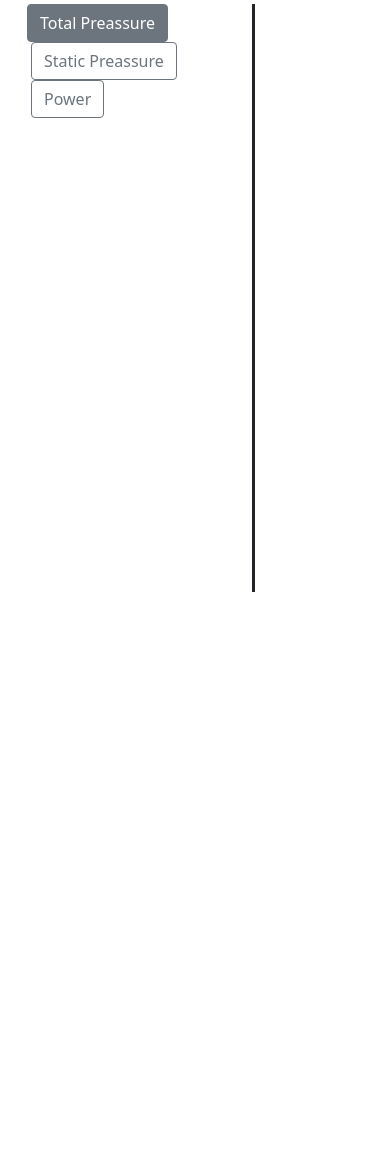
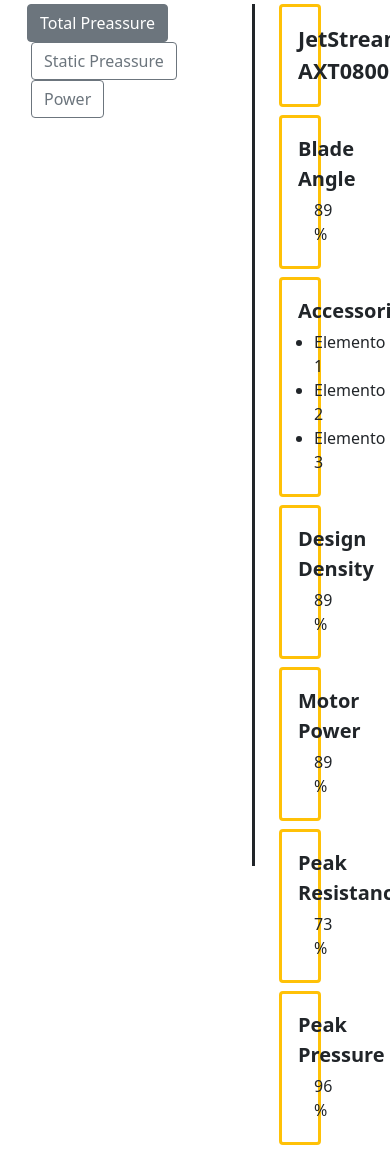
Before and after one commit to DanielSepu/AFD, a Django app: page /fandesign/ in a window 390 px wide; the page is wider, and only the part inside the window is pictured. Shown: the part 56-1209 px from the top of that part. Before the commit the page ends 648 px from the top of that part, so only its background shows below. Run offline with Django 4.2, Linux system fonts and the light colour scheme; data that the repository does not hold is empty; some libraries are stand-ins or nearby versions.

Commit message:
Added a line to plot the fan curve and boxes with information in fan design curve and current status .

```diff
--- a/ventapp/applications/dbs/forms.py
+++ b/ventapp/applications/dbs/forms.py
@@ -96,7 +96,7 @@
       def label_from_instance(self, obj):
          return obj.nombre
 
-   ventilador = CustomPFV(queryset=Ventilador.objects.all(),widget=forms.Select,label='Ventilador')
+   ventilador = CustomPFV(queryset=Ventilador.objects.all(),widget=forms.Select, label='Ventilador')
    curva_diseno = CustomPFI(queryset=CurvaDiseno.objects.all(),widget=forms.Select(attrs={'disabled':'disabled'}),label='Curva Diseño')
    ducto = CustomPFI(queryset=Ducto.objects.all(),widget=forms.Select,label='Ducto')
    s_partida = CustomPSP(queryset=Sistema_Partida.objects.all(),widget=forms.Select,label='Sistema de partida')
--- a/ventapp/applications/fandesign/views.py
+++ b/ventapp/applications/fandesign/views.py
@@ -1,3 +1,4 @@
+import pdb
 from django.shortcuts import render
 import pandas as pd  # Importa pandas
 import numpy as np
@@ -9,39 +10,45 @@
 
 from modules.graphdata import *
 from modules.queries import *
+from django.db.models import Max
+from applications.getdata.models import Proyecto
 
 def fandesign(request):
    if request.method == 'GET':
       # Obtener el tipo de gráfico seleccionado desde la solicitud
       chart_type = request.GET.get('chart_type')
       # Lógica para diferentes tipos de gráficos
+
+      #identifica id de  último proyecto guardado
+      #id_proyecto = Proyecto.objects.using('sensorDB').aggregate(Max('id'))['id__max']
+      proyect =  Proyecto.objects.all().order_by('id').first()
+
       if chart_type == 'total_pressure':
          ### FAN DATA ###
-         df_fan = get_fan_data('pt')
+         df_fan = get_fan_data(proyect, 'pt')
          ### SENSORs DATA ###
          # df_sensor1 = get_sensor_data() # desde CSVs
          df_sensor1 = get_10min_sensor_data() # desde BD
          ### VDF DATA ###
          # df_vdf = get_vdf_data() # desde CSVs
          df_vdf = get_10min_vdf_data()# desde BD
-
          Q_medido = df_sensor1["q1"].mean()
          P_medido = df_sensor1["pt1"].mean()
-         densidad_fan = df_fan["densidad"].mean()
+         densidad_fan = float(proyect.curva_diseno.densidad)
          densidad_sensor1 = df_sensor1["densidad1"].mean()
-         rpm_fan = df_fan["rpm"].mean()
+         rpm_fan = float(proyect.curva_diseno.rpm)
          rpm_vdf = df_vdf["rpm"].mean()
 
          df_adjust = pd.DataFrame()
          df_adjust['q_rpm']=rpm_adjust_caudal(df_fan['caudal'],rpm_fan,rpm_vdf)
-         df_adjust['pt_rpm']=rpm_adjust_pt(df_fan['presionTotal'],rpm_fan,rpm_vdf)
+         df_adjust['pt_rpm']=rpm_adjust_pt(df_fan['presion'],rpm_fan,rpm_vdf)
          df_adjust['pt_dens']=dens_adjust_pt(df_adjust['pt_rpm'],densidad_fan,densidad_sensor1)
 
          df_graph = df_adjust.loc[:, ["q_rpm", "pt_dens"]]
 
       elif chart_type == 'static_pressure':
          ### FAN DATA ###
-         df_fan = get_fan_data('pt')
+         df_fan = get_fan_data(proyect,'pt')
          ### SENSORs DATA ###  #Reemplazar con datos sensor BD
          df_sensor1 = get_sensor_data()
          ### VDF DATA ###
@@ -49,21 +56,21 @@
 
          Q_medido = df_sensor1["q1"].mean()
          P_medido = df_sensor1["pe1"].mean()
-         densidad_fan = df_fan["densidad"].mean()
+         densidad_fan = float(proyect.curva_diseno.densidad)
          densidad_sensor1 = df_sensor1["densidad1"].mean()
-         rpm_fan = df_fan["rpm"].mean()
+         rpm_fan = float(proyect.curva_diseno.rpm)
          rpm_vdf = df_vdf["rpm"].mean()
 
          df_adjust = pd.DataFrame()
          df_adjust['q_rpm']=rpm_adjust_caudal(df_fan['caudal'],rpm_fan,rpm_vdf)
-         df_adjust['pt_rpm']=rpm_adjust_pt(df_fan['presionTotal'],rpm_fan,rpm_vdf)
+         df_adjust['pt_rpm']=rpm_adjust_pt(df_fan['presion'],rpm_fan,rpm_vdf)
          df_adjust['pt_dens']=dens_adjust_pt(df_adjust['pt_rpm'],densidad_fan,densidad_sensor1)
 
          df_graph = df_adjust.loc[:, ["q_rpm", "pt_dens"]]
 
       elif chart_type == 'power':
          ### FAN DATA ###
-         df_fan = get_fan_data('pot')
+         df_fan = get_fan_data(proyect, 'pot')
          ### SENSORs DATA ###  #Reemplazar con datos sensor BD
          df_sensor1 = get_sensor_data()
          ### VDF DATA ###
@@ -72,9 +79,9 @@
          Q_medido = df_sensor1["q1"].mean()
          P_medido = df_vdf["potencia"].mean()
 
-         densidad_fan = df_fan["densidad"].mean()
+         densidad_fan = proyect.curva_diseno.densidad
          densidad_sensor1 = df_sensor1["densidad1"].mean()
-         rpm_fan = df_fan["rpm"].mean()
+         rpm_fan = proyect.curva_diseno.rpm
          rpm_vdf = df_vdf["rpm"].mean()
 
          df_adjust = pd.DataFrame()
@@ -90,6 +97,7 @@
       # Convierte los datos a una lista de diccionarios
       scatter_data_fan_list = df_fan.to_dict(orient='records')
 
+
       # Pasa los datos a la plantilla
       context = {'scatter_data': scatter_data_fan_list, 'chart_type': chart_type, 'promedios':[Q_medido,P_medido]}
       return render(request, 'fanDesign.html', context)
--- a/ventapp/static/js/fancurveplot.js
+++ b/ventapp/static/js/fancurveplot.js
@@ -63,6 +63,20 @@
          .attr("cy", y(promedios[1]))
          .attr("r", 8)
          .attr("fill", "red");
+
+
+             // se ha agregado la linea
+          svg.append("path")
+         .datum(data)
+         .attr("fill", "none")
+         .attr("stroke", "black")
+         .attr("stroke-width", 1.5)
+         .attr("d", d3.line()
+         .curve(d3.curveBasis) // Just add that to have a curve instead of segments
+         .x(function(d) { return x(d[keys[0]]); })
+         .y(function(d) { return y(d[keys[1]]); })
+      )
+
 
          // Append the SVG element.
          //graphContainer.innerHTML = ""; // Limpiar el contenedor antes de agregar el nuevo gráfico
--- a/ventapp/static/js/settings/currentProject.js
+++ b/ventapp/static/js/settings/currentProject.js
@@ -11,7 +11,7 @@
     },
     success:function(response){
         $("#id_curva_diseno").attr('disabled',false);
-        $("#id_curva_diseno").find('option').remove();
+        $("#id_curva_diseno").find('optio.  n').remove();
         $.each(response.cdpk, function(i, obj) {
             $("#id_curva_diseno").append('<option value=' + obj.pk + '>' + obj.fields['idu'] + '</option>');
         });
@@ -25,6 +25,7 @@
     const c = $('#id_factor').val()/100;
     $('#id_area_galeria').val((a*b)*c);
 })
+
 $(document).on('change','#id_alto_galeria',function(e){
     e.preventDefault();
     const a = $('#id_ancho_galeria').val();
--- a/ventapp/templates/fanDesign.html
+++ b/ventapp/templates/fanDesign.html
@@ -29,74 +29,70 @@
             {% endif %}
          </div>
 
-         <div class="col-4 h-100">
+         <div class="col-3 h-100">
             <div class="row justify-content-center align-items-center">
-               {% comment %} <div class="col-12 col-md-10 col-xl-8">
+            <div class="row justify-content-center align-items-center">
+               <div class="col">
                   {#  Model #}
                   <div class="list-group border border-3 border-warning p-3 mb-2">
                      <div class="row">
-                        <p class="text-start fs-6 m-0">Model</p>
+                        <p class="text-center fs-4 fw-bold m-0  fw-bold ">JetStream AXT0800</p>
                      </div>
+                  </div>
+                  {#  Model #}
+                  <div class="list-group border border-3 border-warning p-3 mb-2">
                      <div class="row">
-                        <div class="input-group">
-                           <select class="form-select" id="inputGroupSelect04" aria-label="Example select with button addon">
-                              <option selected>...</option>
-                              <option value="1">JetStream AXT0800</option>
-                              <option value="2">JetStream AXT0500</option>
-                              <option value="3">JetStream AXT0300</option>
-                           </select>
-                        </div>
+                        <p class="text-start fs-5 m-0  fw-bold">Blade Angle</p>
+                        <p class="text-start fs-6  ps-4 m-1">  89 % </p>
                      </div>
                   </div>
                   {#  Blade angle #}
                   <div class="list-group border border-3 border-warning p-3 mb-2">
                      <div class="row">
-                        <p class="text-start fs-6 m-0">Blade angle</p>
-                     </div>
-                     <div class="row">
-                        <div class="col-6">
-                           <div class="input-group  mb-3">
-                              <input type="number" class="form-control" aria-label="Blade angle">
-                              <span class="input-group-text">°</span>
-                           </div>
-                        </div>
+                        <p class="text-start fs-5 m-0  fw-bold">Accessories</p>
+
+                           <ul class =  "fs-6  ps-4 m-1">
+                              <li>Elemento 1</li>
+                              <li>Elemento 2</li>
+                              <li>Elemento 3</li>
+                           </ul>
+
+
+
                      </div>
                   </div>
-                  {#  Accessories #}
                   <div class="list-group border border-3 border-warning p-3 mb-2">
-                     <p class="text-start fs-6 m-0">Accessories</p>
-                     <label class="list-group-item">
-                        <input class="form-check-input me-1" type="checkbox" value="">
-                        Inlet Screen
-                     </label>
-                     <label class="list-group-item">
-                        <input class="form-check-input me-1" type="checkbox" value="">
-                        Inlet Annular
-                     </label>
-                     <label class="list-group-item">
-                        <input class="form-check-input me-1" type="checkbox" value="">
-                        Silencer
-                     </label>
-                     <label class="list-group-item">
-                        <input class="form-check-input me-1" type="checkbox" value="">
-                        Oulet Screen
-                     </label>
-                  </div>
-                  {#  Density #}
-                  <div class="list-group border border-3 border-warning p-3">
                      <div class="row">
-                        <p class="text-start fs-6 m-0">Density</p>
-                     </div>
-                     <div class="row">
-                        <div class="col-8">
-                           <div class="input-group  mb-3">
-                              <input type="number" class="form-control" aria-label="Blade angle">
-                              <span class="input-group-text">kg/m&#179;</span>
-                           </div>
-                        </div>
+                        <p class="text-start fs-5 m-0 fw-bold">Design Density</p>
+                        <p class="text-start fs-6  ps-4 m-1">  89 % </p>
                      </div>
                   </div>
-               </div> {% endcomment %}
+                  <div class="list-group border border-3 border-warning p-3 mb-2">
+                     <div class="row">
+                        <p class="text-start fs-5 m-0 fw-bold">Motor Power</p>
+                        <p class="text-start fs-6  ps-4 m-1">  89 % </p>
+                     </div>
+                  </div>
+                  <div class="list-group border border-3 border-warning p-3 mb-2">
+                     <div class="row">
+                        <p class="text-start fs-5 m-0 fw-bold">Peak Resistance</p>
+                        <p class="text-start fs-6  ps-4 m-1">  73 % </p>
+                     </div>
+                  </div>
+                  <div class="list-group border border-3 border-warning p-3 mb-2">
+                     <div class="row">
+                        <p class="text-start fs-5 m-0 fw-bold">Peak Pressure</p>
+                        <p class="text-start fs-6  ps-4 m-1">  96 % </p>
+                     </div>
+                  </div>
+
+
+                     </div>
+                  </div>
+
+               </div>
+            </div>
+
             </div>
          </div>
       </div>
```
Also changed, not shown: ventapp/applications/currentstatus/views.py (+9 -2 lines), ventapp/applications/dbs/views.py (+22 -7 lines), ventapp/modules/graphdata.py (+8 -7 lines), ventapp/templates/currentStatus.html (+32 -4 lines), ventapp/templates/widgets/currentStatus/current_data.html (line endings or trailing spaces).
